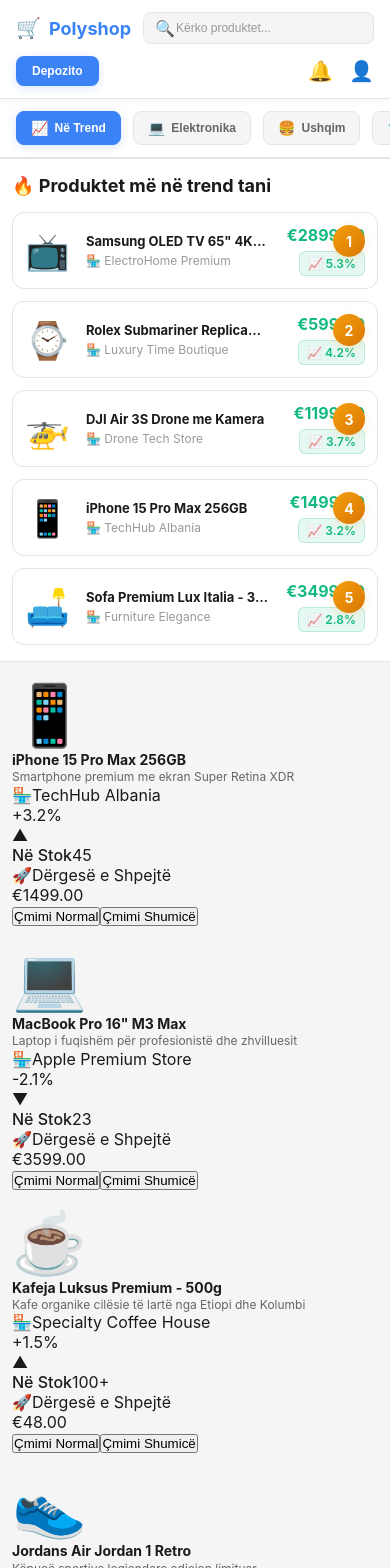
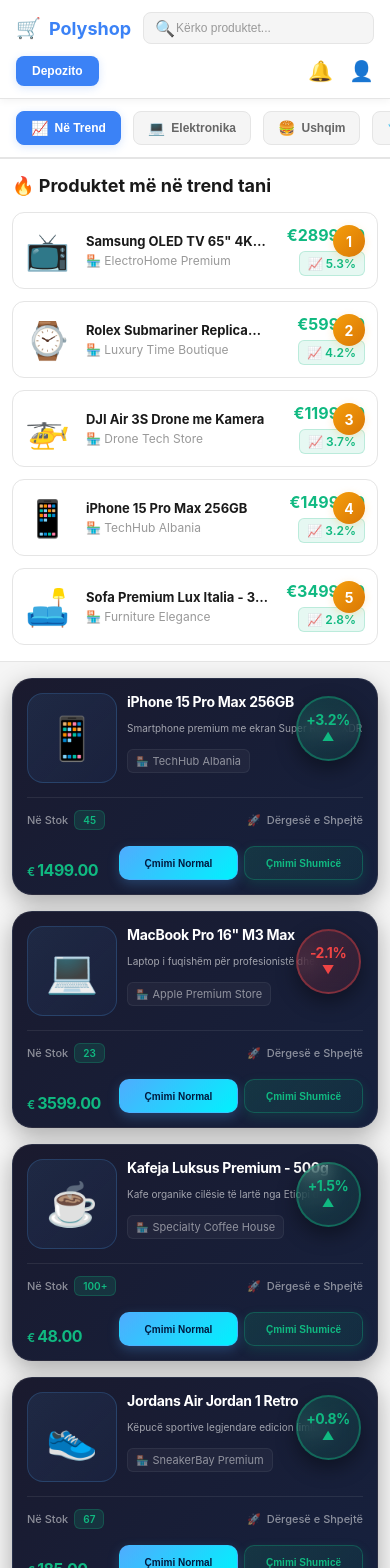
Before and after one commit to sesopeso101-sudo/Polyshop, a React (Create React App) app: page / in a window 390 px wide. Shown: the top 1568 px of the page. Built offline with nearby package versions, Linux system fonts and the light colour scheme.

Commit message:
Apply Polymarket-inspired dark premium card styling with glassmorphism

```diff
--- a/src/components/ProductCard.css
+++ b/src/components/ProductCard.css
@@ -1,259 +1,561 @@
-.product-card {
-  background: white;
-  border: 1px solid #e5e5e5;
-  border-radius: 12px;
+/* ===== POLYMARKET-INSPIRED DARK PREMIUM CARD ===== */
+
+.polymarket-card {
+  background: linear-gradient(135deg, #1a1a2e 0%, #16213e 100%);
+  border: 1px solid rgba(255, 255, 255, 0.08);
+  border-radius: 20px;
   overflow: hidden;
-  transition: all 0.4s cubic-bezier(0.4, 0, 0.2, 1);
+  padding: 20px;
   display: flex;
   flex-direction: column;
+  gap: 20px;
   cursor: pointer;
+  position: relative;
+  transition: all 0.4s cubic-bezier(0.4, 0, 0.2, 1);
+  backdrop-filter: blur(8px);
+  box-shadow: 0 8px 24px rgba(0, 0, 0, 0.3);
+  min-height: 520px;
+}
+
+.polymarket-card:hover {
+  transform: translateY(-6px);
+  border-color: rgba(255, 255, 255, 0.15);
+  box-shadow: 0 16px 40px rgba(0, 0, 0, 0.4);
+  background: linear-gradient(135deg, #1e1e3a 0%, #1a2847 100%);
+}
+
+/* ===== HOVER GLOW EFFECT ===== */
+.hover-glow {
+  position: absolute;
+  inset: -1px;
+  border-radius: 20px;
+  background: radial-gradient(circle at center, rgba(79, 172, 254, 0.15) 0%, transparent 70%);
+  pointer-events: none;
+  opacity: 0;
+  animation: glowPulse 0.6s ease-out;
+}
+
+@keyframes glowPulse {
+  0% {
+    opacity: 1;
+  }
+  100% {
+    opacity: 0;
+  }
+}
+
+/* ===== TOP SECTION ===== */
+.card-top {
+  display: flex;
+  gap: 16px;
   position: relative;
 }
 
-.product-card:hover {
-  transform: translateY(-8px);
-  border-color: #d0d0d0;
-  box-shadow: 0 12px 32px rgba(0, 0, 0, 0.08);
-}
-
-.product-image-container {
+.product-image-wrapper {
   position: relative;
-  width: 100%;
-  aspect-ratio: 1;
-  background: #f9f9f9;
+  width: 120px;
+  height: 120px;
+  background: linear-gradient(135deg, rgba(79, 172, 254, 0.1) 0%, rgba(59, 130, 246, 0.05) 100%);
+  border: 1px solid rgba(79, 172, 254, 0.2);
+  border-radius: 16px;
   display: flex;
   align-items: center;
   justify-content: center;
+  flex-shrink: 0;
   overflow: hidden;
+  transition: all 0.3s ease;
+}
+
+.polymarket-card:hover .product-image-wrapper {
+  background: linear-gradient(135deg, rgba(79, 172, 254, 0.15) 0%, rgba(59, 130, 246, 0.1) 100%);
+  border-color: rgba(79, 172, 254, 0.35);
+  transform: scale(1.05);
 }
 
 .product-image {
-  font-size: 80px;
-  transition: transform 0.4s ease;
+  font-size: 64px;
+  transition: transform 0.3s ease;
+  line-height: 1;
 }
 
-.product-card:hover .product-image {
-  transform: scale(1.15) rotate(5deg);
+.polymarket-card:hover .product-image {
+  transform: scale(1.1) rotate(3deg);
 }
 
-.savings-badge {
+/* Offer Badge (Top Right of Image) */
+.offer-badge {
   position: absolute;
-  top: 12px;
-  right: 12px;
+  top: 8px;
+  right: 8px;
   background: linear-gradient(135deg, #ef4444 0%, #dc2626 100%);
   color: white;
-  padding: 6px 12px;
-  border-radius: 8px;
-  font-size: 13px;
+  padding: 6px 10px;
+  border-radius: 10px;
+  font-size: 11px;
   font-weight: 700;
-  box-shadow: 0 2px 8px rgba(239, 68, 68, 0.2);
+  display: flex;
+  flex-direction: column;
+  align-items: center;
+  gap: 2px;
+  box-shadow: 0 4px 12px rgba(239, 68, 68, 0.3);
 }
 
-.price-change {
-  position: absolute;
-  bottom: 12px;
-  left: 12px;
-  display: flex;
-  align-items: center;
-  gap: 6px;
-  padding: 6px 12px;
-  border-radius: 8px;
-  font-size: 12px;
+.offer-label {
+  font-size: 9px;
   font-weight: 600;
-  backdrop-filter: blur(8px);
-  background: rgba(255, 255, 255, 0.9);
+  letter-spacing: 0.5px;
+  opacity: 0.9;
 }
 
-.price-change.positive {
-  background: rgba(16, 185, 129, 0.1);
-  color: #10b981;
-  border: 1px solid rgba(16, 185, 129, 0.2);
+.offer-value {
+  font-size: 11px;
+  font-weight: 700;
 }
 
-.price-change.negative {
-  background: rgba(239, 68, 68, 0.1);
-  color: #dc2626;
-  border: 1px solid rgba(239, 68, 68, 0.2);
-}
-
-.change-icon {
-  font-size: 14px;
-}
-
-.product-info {
-  padding: 16px;
+/* ===== CARD INFO ===== */
+.card-info {
   flex: 1;
   display: flex;
   flex-direction: column;
   gap: 10px;
 }
 
+.info-header {
+  display: flex;
+  align-items: flex-start;
+  gap: 10px;
+}
+
 .product-name {
-  font-size: 15px;
+  font-size: 16px;
   font-weight: 700;
-  color: #1a1a1a;
+  color: #ffffff;
   margin: 0;
   line-height: 1.3;
   display: -webkit-box;
   -webkit-line-clamp: 2;
   -webkit-box-orient: vertical;
   overflow: hidden;
+  letter-spacing: -0.3px;
 }
 
 .product-description {
   font-size: 12px;
-  color: #666;
+  color: rgba(255, 255, 255, 0.6);
   margin: 0;
-  line-height: 1.3;
+  line-height: 1.4;
   display: -webkit-box;
   -webkit-line-clamp: 2;
   -webkit-box-orient: vertical;
   overflow: hidden;
 }
 
-.product-meta {
+.meta-row {
   display: flex;
-  justify-content: space-between;
-  align-items: center;
-  gap: 8px;
+  gap: 10px;
+  flex-wrap: wrap;
+  margin-top: 4px;
 }
 
-.seller-info {
-  flex: 1;
+.meta-item {
+  display: flex;
+  align-items: center;
+  gap: 4px;
+  font-size: 11px;
+  color: rgba(255, 255, 255, 0.5);
+  background: rgba(255, 255, 255, 0.04);
+  padding: 4px 8px;
+  border-radius: 6px;
+  border: 1px solid rgba(255, 255, 255, 0.06);
 }
 
-.seller-label {
-  font-size: 11px;
-  color: #999;
+.meta-icon {
+  font-size: 10px;
+}
+
+.meta-text {
   white-space: nowrap;
   overflow: hidden;
   text-overflow: ellipsis;
 }
 
-.rating {
+/* ===== PRICE CHANGE INDICATOR (POLYMARKET STYLE) ===== */
+.price-change-indicator {
+  position: absolute;
+  top: 0;
+  right: 0;
   display: flex;
   align-items: center;
-  gap: 4px;
-  background: #f5f5f5;
-  padding: 4px 8px;
-  border-radius: 6px;
+  justify-content: center;
+  width: 100px;
+  height: 100px;
 }
 
-.stars {
-  font-size: 12px;
+.change-badge {
+  width: 90px;
+  height: 90px;
+  border-radius: 50%;
+  display: flex;
+  flex-direction: column;
+  align-items: center;
+  justify-content: center;
+  font-weight: 700;
+  position: relative;
+  box-shadow: 0 8px 20px rgba(0, 0, 0, 0.4);
+  border: 2px solid;
+  backdrop-filter: blur(10px);
+  transition: all 0.3s ease;
 }
 
-.rating-value {
-  font-size: 11px;
-  font-weight: 600;
-  color: #3b82f6;
+.change-badge.positive {
+  background: linear-gradient(135deg, rgba(16, 185, 129, 0.2) 0%, rgba(5, 150, 105, 0.1) 100%);
+  border-color: rgba(16, 185, 129, 0.4);
+  color: #10b981;
 }
 
-.stock-info {
-  display: flex;
-  gap: 6px;
-  font-size: 11px;
-  color: #666;
+.change-badge.negative {
+  background: linear-gradient(135deg, rgba(239, 68, 68, 0.2) 0%, rgba(220, 38, 38, 0.1) 100%);
+  border-color: rgba(239, 68, 68, 0.4);
+  color: #ef4444;
 }
 
-.stock-label {
+.polymarket-card:hover .change-badge {
+  transform: scale(1.08);
+}
+
+.change-percentage {
+  font-size: 18px;
+  line-height: 1;
+  letter-spacing: -0.5px;
+}
+
+.change-direction {
+  font-size: 14px;
+  margin-top: 2px;
+  font-weight: 800;
+}
+
+/* ===== BOTTOM SECTION ===== */
+.card-bottom {
+  display: flex;
+  flex-direction: column;
+  gap: 16px;
+  padding-top: 12px;
+  border-top: 1px solid rgba(255, 255, 255, 0.08);
+}
+
+.stock-delivery {
+  display: flex;
+  gap: 12px;
+  justify-content: space-between;
+  font-size: 11px;
+}
+
+.stock-item,
+.delivery-item {
+  display: flex;
+  align-items: center;
+  gap: 6px;
+  color: rgba(255, 255, 255, 0.6);
+}
+
+.stock-label,
+.delivery-label {
+  font-weight: 500;
+  color: rgba(255, 255, 255, 0.5);
+}
+
+.stock-badge {
+  background: rgba(16, 185, 129, 0.15);
+  color: #10b981;
+  padding: 3px 8px;
+  border-radius: 6px;
+  font-weight: 600;
+  font-size: 10px;
+  border: 1px solid rgba(16, 185, 129, 0.25);
+}
+
+.delivery-icon {
+  font-size: 11px;
+}
+
+/* ===== ACTION AREA ===== */
+.action-area {
+  display: flex;
+  align-items: flex-end;
+  justify-content: space-between;
+  gap: 12px;
+}
+
+.price-display {
+  display: flex;
+  align-items: baseline;
+  gap: 2px;
+  font-weight: 700;
+  color: #10b981;
+  min-width: 80px;
+}
+
+.currency {
+  font-size: 14px;
+  font-weight: 600;
+}
+
+.price-value {
+  font-size: 22px;
+  letter-spacing: -0.5px;
+}
+
+.original-price {
+  margin-left: 6px;
+  font-size: 11px;
+  color: rgba(255, 255, 255, 0.4);
+  text-decoration: line-through;
   font-weight: 500;
 }
 
-.stock-value {
-  color: #10b981;
-  font-weight: 600;
+/* ===== BUTTON GROUP ===== */
+.button-group {
+  display: flex;
+  gap: 8px;
+  flex: 1;
 }
 
-.purchase-type-badge {
-  display: inline-block;
-  background: #f0f7ff;
-  color: #3b82f6;
-  padding: 4px 10px;
-  border-radius: 6px;
-  font-size: 10px;
-  font-weight: 600;
-  text-transform: uppercase;
-  letter-spacing: 0.5px;
-  width: fit-content;
-  border: 1px solid #e0efff;
-}
-
-.product-footer {
-  padding: 12px 16px;
-  border-top: 1px solid #f0f0f0;
-  display: flex;
-  justify-content: space-between;
-  align-items: flex-end;
-  gap: 12px;
-}
-
-.price-section {
-  display: flex;
-  flex-direction: column;
-  gap: 2px;
-}
-
-.current-price {
-  font-size: 18px;
-  font-weight: 700;
-  color: #10b981;
-}
-
-.original-price {
-  font-size: 11px;
-  color: #999;
-  text-decoration: line-through;
-}
-
-.buy-btn {
-  padding: 8px 12px;
-  background: #3b82f6;
-  border: none;
-  color: white;
-  border-radius: 8px;
+.action-btn {
+  flex: 1;
+  padding: 11px 12px;
+  border: 1px solid;
+  border-radius: 10px;
   font-size: 12px;
   font-weight: 600;
   cursor: pointer;
-  transition: all 0.3s ease;
+  transition: all 0.3s cubic-bezier(0.4, 0, 0.2, 1);
+  display: flex;
+  align-items: center;
+  justify-content: center;
+  gap: 4px;
+  position: relative;
+  overflow: hidden;
   white-space: nowrap;
-  box-shadow: 0 2px 8px rgba(59, 130, 246, 0.2);
+  min-height: 40px;
 }
 
-.buy-btn:hover,
-.buy-btn.hover {
-  transform: translateY(-2px);
-  box-shadow: 0 4px 12px rgba(59, 130, 246, 0.3);
-  background: #2563eb;
+.action-btn .btn-label {
+  transition: opacity 0.2s ease;
 }
 
-.buy-btn:active {
-  transform: translateY(0);
+.action-btn .action-feedback {
+  position: absolute;
+  font-size: 14px;
+  font-weight: 700;
+  animation: popOut 0.4s ease-out;
 }
 
+@keyframes popOut {
+  0% {
+    opacity: 0;
+    transform: scale(0.3);
+  }
+  50% {
+    opacity: 1;
+    transform: scale(1.15);
+  }
+  100% {
+    opacity: 0;
+    transform: scale(0.5);
+  }
+}
+
+/* Normal Price Button */
+.normal-btn {
+  background: linear-gradient(135deg, #4facfe 0%, #00f2fe 100%);
+  color: #001a3f;
+  border-color: rgba(79, 172, 254, 0.4);
+  box-shadow: 0 4px 12px rgba(79, 172, 254, 0.25);
+}
+
+.normal-btn:hover,
+.normal-btn.hovered {
+  transform: translateY(-2px);
+  box-shadow: 0 6px 16px rgba(79, 172, 254, 0.35);
+  background: linear-gradient(135deg, #5db5ff 0%, #1af2ff 100%);
+  border-color: rgba(79, 172, 254, 0.6);
+}
+
+.normal-btn:active,
+.normal-btn.active {
+  transform: translateY(0);
+  box-shadow: 0 2px 8px rgba(79, 172, 254, 0.2);
+}
+
+/* Wholesale Price Button */
+.wholesale-btn {
+  background: linear-gradient(135deg, rgba(16, 185, 129, 0.15) 0%, rgba(5, 150, 105, 0.1) 100%);
+  color: #10b981;
+  border-color: rgba(16, 185, 129, 0.3);
+  box-shadow: 0 4px 12px rgba(16, 185, 129, 0.15);
+}
+
+.wholesale-btn:hover,
+.wholesale-btn.hovered {
+  transform: translateY(-2px);
+  background: linear-gradient(135deg, rgba(16, 185, 129, 0.25) 0%, rgba(5, 150, 105, 0.15) 100%);
+  border-color: rgba(16, 185, 129, 0.5);
+  box-shadow: 0 6px 16px rgba(16, 185, 129, 0.25);
+}
+
+.wholesale-btn:active,
+.wholesale-btn.active {
+  transform: translateY(0);
+  box-shadow: 0 2px 8px rgba(16, 185, 129, 0.1);
+}
+
+/* ===== RESPONSIVE DESIGN ===== */
 @media (max-width: 768px) {
-  .product-card {
-    border-radius: 10px;
+  .polymarket-card {
+    padding: 16px;
+    gap: 16px;
+    min-height: auto;
+  }
+
+  .card-top {
+    gap: 12px;
+  }
+
+  .product-image-wrapper {
+    width: 100px;
+    height: 100px;
   }
 
   .product-image {
-    font-size: 60px;
+    font-size: 50px;
   }
 
-  .product-info {
-    padding: 12px;
-    gap: 8px;
+  .product-name {
+    font-size: 15px;
+  }
+
+  .product-description {
+    font-size: 11px;
+  }
+
+  .price-change-indicator {
+    width: 80px;
+    height: 80px;
+  }
+
+  .change-badge {
+    width: 75px;
+    height: 75px;
+  }
+
+  .change-percentage {
+    font-size: 16px;
+  }
+
+  .change-direction {
+    font-size: 12px;
+  }
+
+  .price-value {
+    font-size: 18px;
+  }
+
+  .action-btn {
+    font-size: 11px;
+    padding: 9px 10px;
+    min-height: 36px;
+  }
+
+  .action-btn .btn-label {
+    display: none;
+  }
+
+  .action-btn::before {
+    content: attr(title);
+  }
+}
+
+@media (max-width: 480px) {
+  .polymarket-card {
+    padding: 14px;
+    gap: 14px;
+  }
+
+  .card-top {
+    gap: 10px;
+  }
+
+  .product-image-wrapper {
+    width: 90px;
+    height: 90px;
+  }
+
+  .product-image {
+    font-size: 42px;
   }
 
   .product-name {
     font-size: 14px;
   }
 
-  .product-footer {
-    padding: 10px 12px;
+  .product-description {
+    font-size: 10px;
+    -webkit-line-clamp: 1;
   }
 
-  .current-price {
+  .price-change-indicator {
+    width: 70px;
+    height: 70px;
+  }
+
+  .change-badge {
+    width: 65px;
+    height: 65px;
+  }
+
+  .change-percentage {
+    font-size: 14px;
+  }
+
+  .price-display {
+    font-size: 13px;
+  }
+
+  .currency {
+    font-size: 12px;
+  }
+
+  .price-value {
     font-size: 16px;
   }
+
+  .button-group {
+    gap: 6px;
+  }
+
+  .action-btn {
+    padding: 8px 8px;
+    font-size: 10px;
+    min-height: 34px;
+  }
 }
+
+/* ===== DARK MODE / HIGH CONTRAST ===== */
+@media (prefers-reduced-motion: reduce) {
+  .polymarket-card,
+  .product-image,
+  .action-btn {
+    transition: none;
+  }
+
+  .hover-glow {
+    animation: none;
+  }
+
+  @keyframes glowPulse {
+    to {
+      opacity: 0;
+    }
+  }
+}
```
